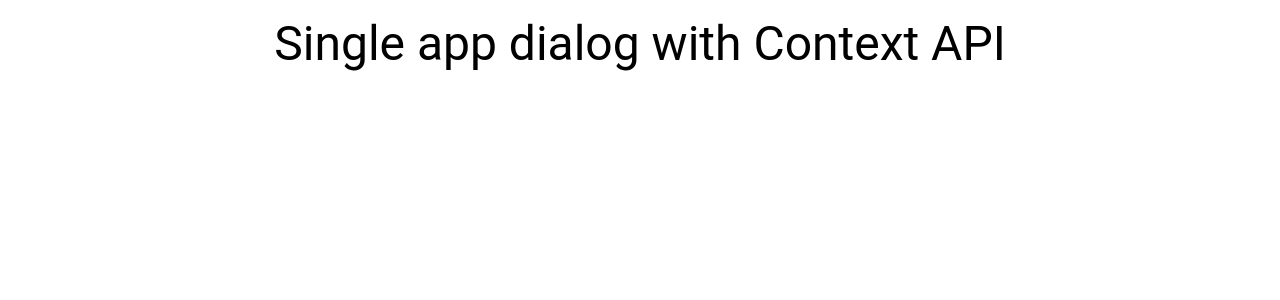
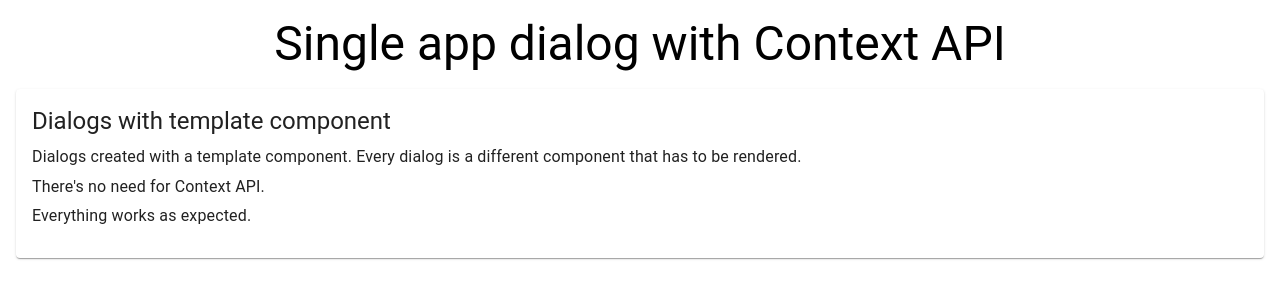
Before and after one commit to AMS777/react-single-app-dialog, a React (Create React App) app: page / in a window 1280 px wide. Shown: the top 300 px of the page. Built offline with nearby package versions, Linux system fonts and the light colour scheme.

Commit message:
Create dialogs with template component

```diff
--- /dev/null
+++ b/src/pages/homepage/DialogsWithTemplate.js
@@ -0,0 +1,25 @@
+import React from 'react';
+
+import Card from '@material-ui/core/Card';
+import CardContent from '@material-ui/core/CardContent';
+import Typography from '@material-ui/core/Typography';
+
+function DialogsWithTemplate() {
+  return (
+    <Card>
+      <CardContent>
+        <Typography variant="h5" component="h2" gutterBottom>
+          Dialogs with template component
+        </Typography>
+        <Typography gutterBottom>
+          Dialogs created with a template component. Every dialog is a different component that has
+          to be rendered.
+        </Typography>
+        <Typography gutterBottom>There's no need for Context API.</Typography>
+        <Typography gutterBottom>Everything works as expected.</Typography>
+      </CardContent>
+    </Card>
+  );
+}
+
+export default DialogsWithTemplate;
--- a/src/pages/homepage/Homepage.js
+++ b/src/pages/homepage/Homepage.js
@@ -1,4 +1,6 @@
 import React from 'react';
+
+import DialogsWithTemplate from './DialogsWithTemplate';
 
 import Typography from '@material-ui/core/Typography';
 
@@ -9,6 +11,7 @@ function Homepage() {
         <Typography variant="h3" component="h1" align="center" gutterBottom>
           Single app dialog with Context API
         </Typography>
+        <DialogsWithTemplate />
       </header>
     </>
   );
```
